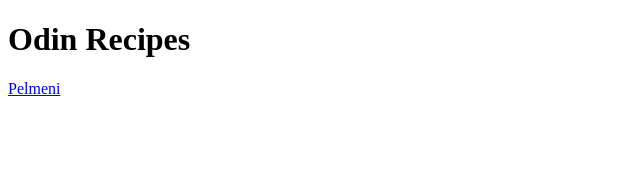
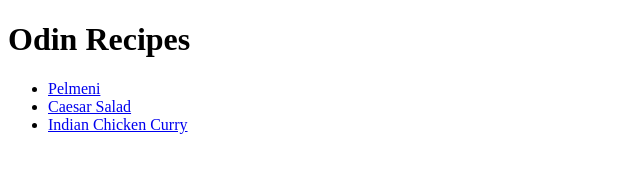
Before and after one commit to fsf1264/odin-recipes, a plain HTML site: page index.html in a window 1280 px wide. Shown: the whole page, without its empty margins (0-640 px from the left). Drawn offline with Linux system fonts and the light colour scheme.

Commit message:
link index.html to recipes/ files

```diff
--- a/index.html
+++ b/index.html
@@ -7,6 +7,16 @@
 </head>
 <body>
     <h1>Odin Recipes</h1>
-    <a href="recipes/pelmeni.html">Pelmeni</a>
+    <ul>
+        <li>
+            <a href="recipes/pelmeni.html">Pelmeni</a>
+        </li>
+        <li>
+            <a href="recipes/caesar-salad.html">Caesar Salad</a>
+        </li>
+        <li>
+            <a href="recipes/indian-chicken-curry.html">Indian Chicken Curry</a>
+        </li>
+    </ul>
 </body>
 </html>
```
